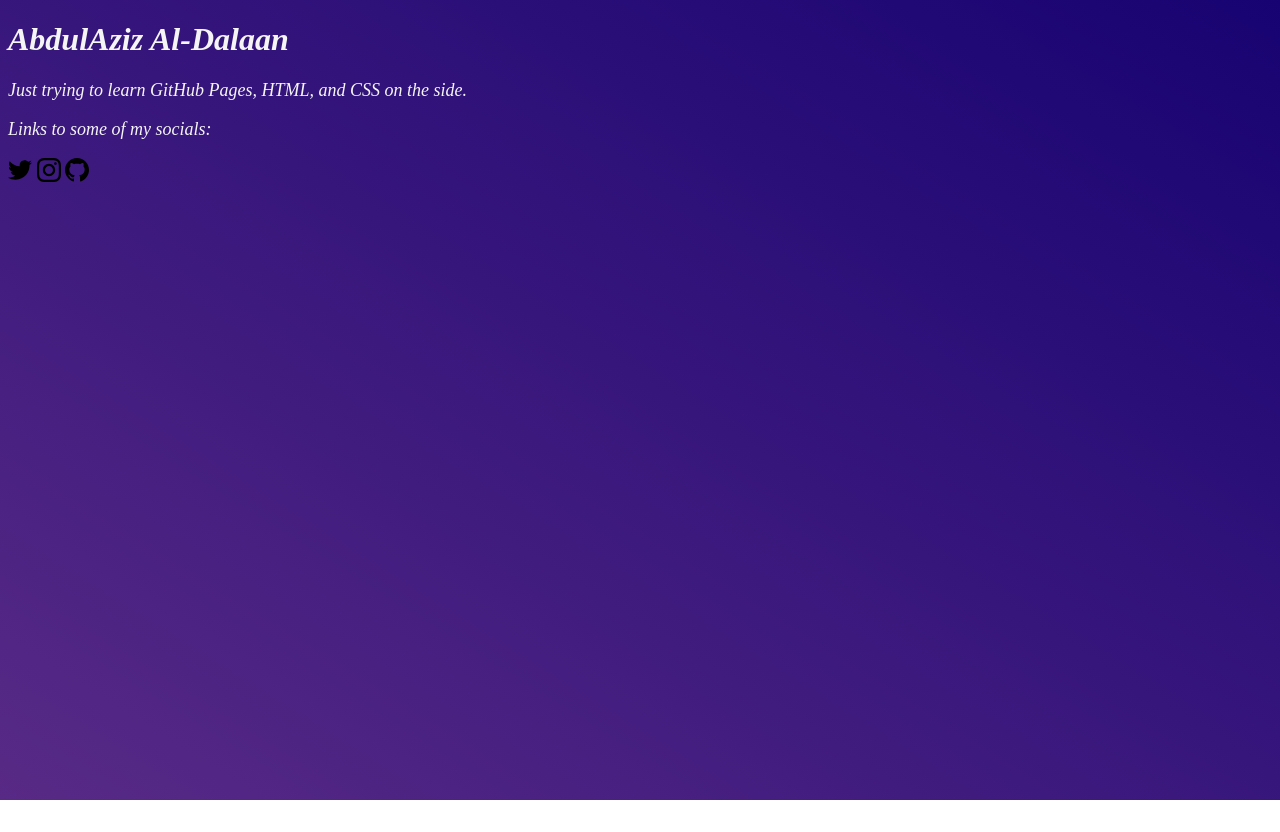
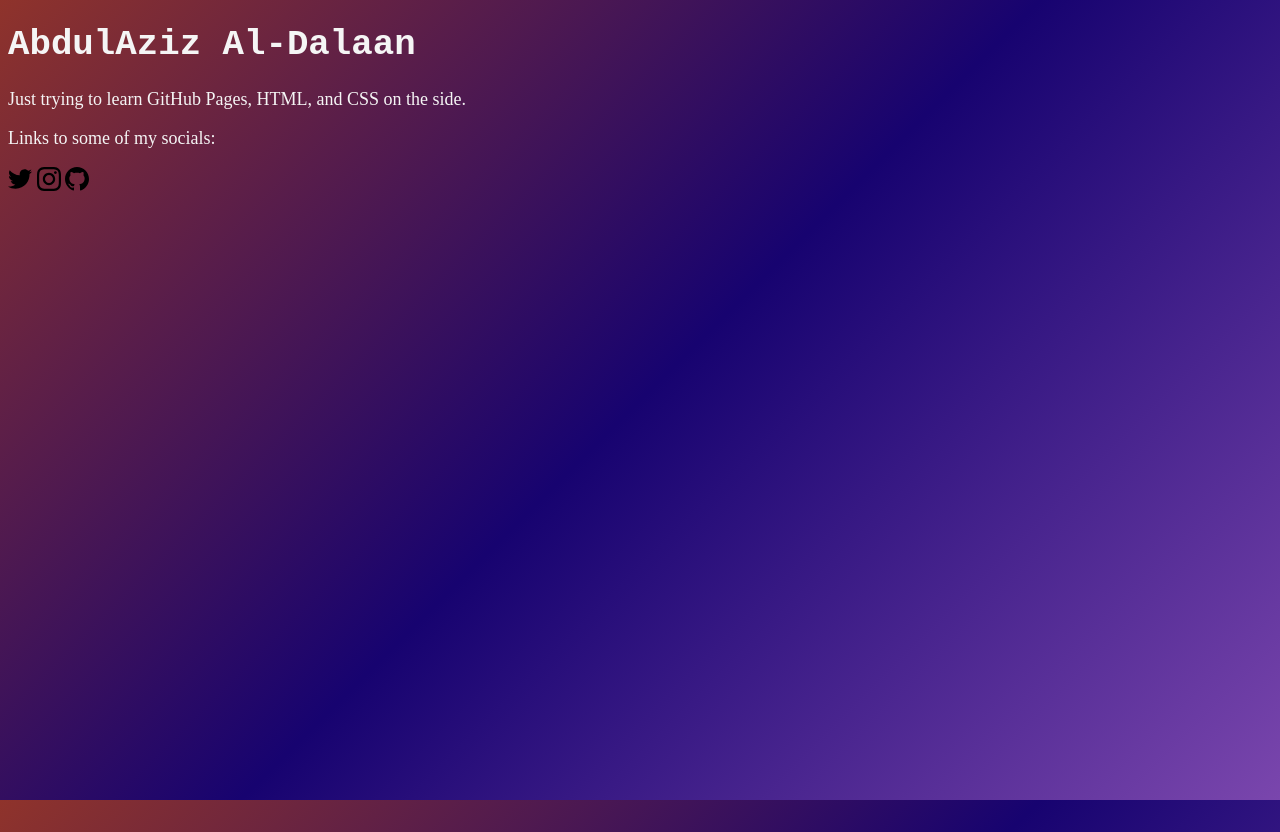
Before and after one commit to AbdulAzizAl-Dalaan/website, a plain HTML site: page index.html in a window 1280 px wide. Before the commit the page ends 800 px from the top, so only its background shows below. Drawn offline with Linux system fonts and the light colour scheme.

Commit message:
created dynamic background

```diff
--- a/style.css
+++ b/style.css
@@ -1,15 +1,29 @@
-
-
-body{
-    background:linear-gradient(to top right,#582a86, #170372) fixed;
-}
 h1{
     color:whitesmoke;
-    font-style: italic;
-
+    font-family:monospace;
+    font-size:275%;
 }
 p{
     color:whitesmoke;
     font-size: large;
-    font-style: italic;
 }
+body{
+    width: 100%;
+    height: 100vh;
+    color: #fff;
+    background: linear-gradient(-45deg, #7a46ad,#170370, rgb(143, 51, 43)) fixed;
+    background-size: 400%, 400%;
+    position: relative;
+    animation: change 10s ease-in-out infinite;
+}
+@keyframes change{
+    0%{
+        background-position: 0% 50%;
+    }
+    50%{
+        background-position: 100% 50%;
+    }
+    100%{
+        background-position: 0 50%;
+    }
+}
```
Also changed, not shown: index.html (indentation only).
